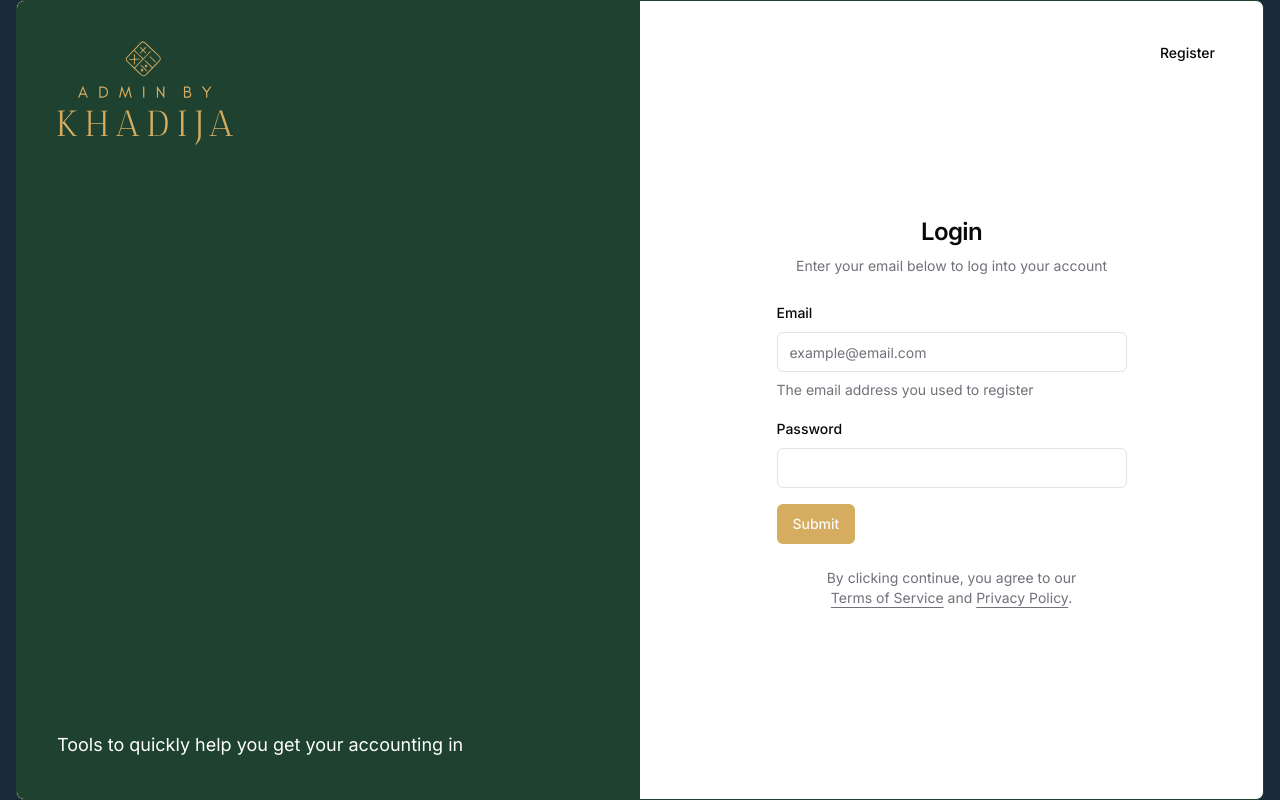
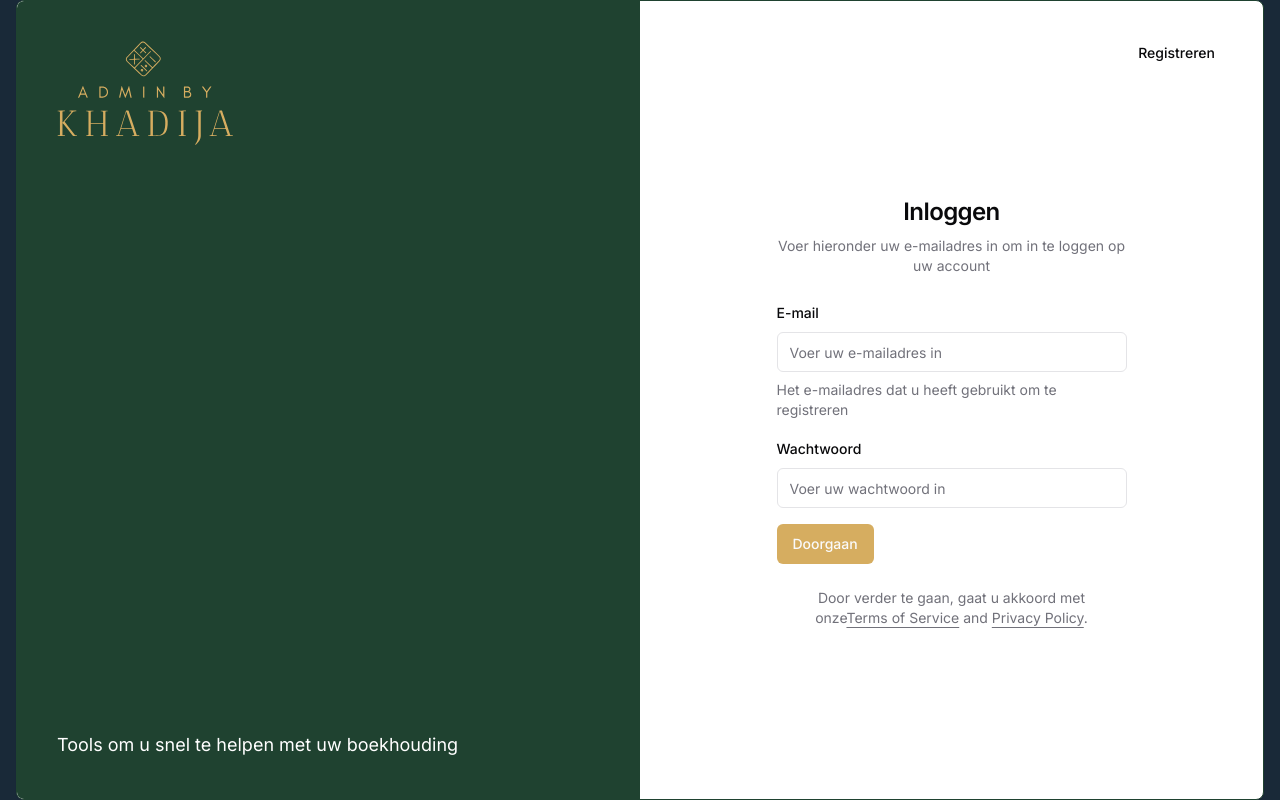
Before and after one commit to Softlio/accounting-tools, a Next.js app: page /login in a window 1280 px wide. Built offline with nearby package versions, Linux system fonts and the light colour scheme; no server answers.

Commit message:
added simple translations

```diff
--- a/package.json
+++ b/package.json
@@ -17,6 +17,7 @@
     "bcrypt": "^5.1.1",
     "class-variance-authority": "^0.7.0",
     "clsx": "^2.0.0",
+    "lodash": "^4.17.21",
     "lucide-react": "^0.294.0",
     "next": "14.0.3",
     "next-auth": "^4.24.5",
@@ -29,6 +30,7 @@
   },
   "devDependencies": {
     "@types/bcrypt": "^5.0.2",
+    "@types/lodash": "^4.14.202",
     "@types/node": "^20",
     "@types/react": "^18",
     "@types/react-dom": "^18",
--- a/src/app/(auth)/login/page.tsx
+++ b/src/app/(auth)/login/page.tsx
@@ -4,10 +4,12 @@ import { LoginForm } from "@/components/auth/LoginForm";
 import { buttonVariants } from "@/components/ui/button";
 import { Card } from "@/components/ui/card";
 import { cn } from "@/lib/utils";
+import translations from "@/translations/getTranslation";
 import { getServerSession } from "next-auth";
 import Image from "next/image";
 import Link from "next/link";
 import { redirect } from "next/navigation";
+
 
 const LoginPage = async () => {
     const session = await getServerSession(authOptions);
@@ -26,7 +28,7 @@ const LoginPage = async () => {
                         "absolute right-4 top-4 md:right-8 md:top-8"
                     )}
                 >
-                    Register
+                    {translations.login.registerButton}
                 </Link>
                 <div className="relative hidden h-full flex-col bg-muted p-10 text-white dark:border-r lg:flex">
                     <div className="absolute inset-0 bg-theme-primary" />
@@ -36,7 +38,7 @@ const LoginPage = async () => {
                     <div className="relative z-20 mt-auto">
                         <blockquote className="space-y-2">
                             <p className="text-lg">
-                                Tools to quickly help you get your accounting in
+                                {translations.login.slogan}
                             </p>
                         </blockquote>
                     </div>
@@ -48,28 +50,28 @@ const LoginPage = async () => {
                         </div>
                         <div className="flex flex-col space-y-2 text-center">
                             <h1 className="text-2xl font-semibold tracking-tight">
-                                Login
+                                {translations.login.title}
                             </h1>
                             <p className="text-sm text-muted-foreground">
-                                Enter your email below to log into your account
+                                {translations.login.description}
                             </p>
                         </div>
                         <LoginAlert />
                         <LoginForm />
                         <p className="px-8 text-center text-sm text-muted-foreground">
-                            By clicking continue, you agree to our{" "}
+                            {translations.login.agreement}
                             <Link
                                 href="/terms"
                                 className="underline underline-offset-4 hover:text-primary"
                             >
-                                Terms of Service
+                                {translations.global.terms}
                             </Link>{" "}
-                            and{" "}
+                            {translations.global.and}{" "}
                             <Link
                                 href="/privacy"
                                 className="underline underline-offset-4 hover:text-primary"
                             >
-                                Privacy Policy
+                                {translations.global.privacy}
                             </Link>
                             .
                         </p>
--- a/src/app/(auth)/logout/page.tsx
+++ b/src/app/(auth)/logout/page.tsx
@@ -1,9 +1,11 @@
 import { authOptions } from '@/app/api/auth/[...nextauth]/route';
 import LogoutButton from '@/components/auth/LogoutButton';
 import { Card, CardHeader, CardTitle, CardDescription, CardContent, CardFooter } from '@/components/ui/card';
+import translations from "@/translations/getTranslation";
 import { getServerSession } from 'next-auth';
 import Image from "next/image";
 import { redirect } from 'next/navigation';
+
 
 const LogoutPage = async () => {
     const session = await getServerSession(authOptions);
@@ -19,8 +21,8 @@ const LogoutPage = async () => {
                     <div className='w-full flex justify-center items-center py-4'>
                         <Image src="/images/logo-gold.svg" alt="Admin by Khadija" width={176} height={104} />
                     </div>
-                    <CardTitle className='text-center'>Logout</CardTitle>
-                    <CardDescription className='text-center'>Are you sure you want to logout</CardDescription>
+                    <CardTitle className='text-center'>{translations.logout.title}</CardTitle>
+                    <CardDescription className='text-center'>{translations.logout.description}</CardDescription>
                 </CardHeader>
                 <CardContent>
                     <LogoutButton />
--- a/src/app/api/route.ts
+++ /dev/null
@@ -1,15 +0,0 @@
-import { getServerSession } from "next-auth/next";
-import { NextResponse } from "next/server";
-import { authOptions } from "./auth/[...nextauth]/route";
-
-export async function GET(request: Request) {
-  const session = await getServerSession(authOptions);
-
-  if (!session) {
-    return new NextResponse(JSON.stringify({ error: "unauthorized" }), {
-      status: 401,
-    });
-  }
-
-  return NextResponse.json({ authenticated: !!session });
-}
--- a/src/app/layout.tsx
+++ b/src/app/layout.tsx
@@ -3,15 +3,18 @@ import "@/styles/globals.css";
 import { Inter } from "next/font/google";
 import { cn } from "@/lib/utils";
 import { AuthProvider } from "@/context/AuthProvider";
+import translations from "@/translations/getTranslation";
 
 export const inter = Inter({
   subsets: ["latin"],
   variable: "--font-sans",
 });
 
+
+
 export const metadata: Metadata = {
-  title: "Accounting tools",
-  description: "Accounting tools for small businesses",
+  title: translations.layout.metadata.title,
+  description: translations.layout.metadata.description,
 };
 
 export default function RootLayout({
--- a/src/components/auth/LoginForm.tsx
+++ b/src/components/auth/LoginForm.tsx
@@ -15,10 +15,11 @@ import {
     FormMessage,
 } from "@/components/ui/form"
 import { signIn } from "next-auth/react"
+import translations from "@/translations/getTranslation";
 
 const formSchema = z.object({
     email: z.string().email(),
-    password: z.string().min(2, "Password must be at least 2 characters"),
+    password: z.string().min(2, translations.login.form.passwordError),
 })
 
 export const LoginForm = () => {
@@ -45,12 +46,12 @@ export const LoginForm = () => {
                 name="email"
                 render={({ field }) => (
                     <FormItem>
-                        <FormLabel>Email</FormLabel>
+                        <FormLabel>{translations.login.form.email}</FormLabel>
                         <FormControl>
-                            <Input placeholder="example@email.com" {...field} />
+                            <Input placeholder={translations.login.form.emailPlaceholder} {...field} />
                         </FormControl>
                         <FormDescription>
-                            The email address you used to register
+                            {translations.login.form.emailDescription}
                         </FormDescription>
                         <FormMessage />
                     </FormItem>
@@ -61,15 +62,15 @@ export const LoginForm = () => {
                 name="password"
                 render={({ field }) => (
                     <FormItem>
-                        <FormLabel>Password</FormLabel>
+                        <FormLabel>{translations.login.form.password}</FormLabel>
                         <FormControl>
-                            <Input type="password" {...field} />
+                            <Input type="password" placeholder={translations.login.form.passwordPlaceholder} {...field} />
                         </FormControl>
                         <FormMessage />
                     </FormItem>
                 )}
             />
-            <Button type="submit" className="bg-theme-secondary">Submit</Button>
+            <Button type="submit" className="bg-theme-secondary">{translations.login.form.submit}</Button>
         </form>
     </Form>
 }
--- a/src/components/auth/LogoutButton.tsx
+++ b/src/components/auth/LogoutButton.tsx
@@ -2,11 +2,12 @@
 
 import { signOut } from "next-auth/react"
 import { Button } from "../ui/button"
+import translations from "@/translations/getTranslation";
 
 const LogoutButton = () => {
     return (
         <Button size="lg" className="bg-theme-secondary w-full" onClick={() => signOut({ callbackUrl: "/" })}>
-            Logout
+            {translations.logout.button}
         </Button>
     )
 }
--- /dev/null
+++ b/src/translations/en.ts
@@ -0,0 +1,42 @@
+export const translations = {
+  global: {
+    and: "and",
+    terms: "Terms of Service",
+    privacy: "Privacy Policy",
+  },
+  layout: {
+    metadata: {
+      title: "Accounting tools",
+      description: "Accounting tools for small businesses",
+    },
+  },
+  login: {
+    title: "Login",
+    description: "Enter your email below to log into your account",
+    slogan: "Tools to quickly help you get your accounting in",
+    registerButton: "Register",
+    agreement: "By clicking continue, you agree to our",
+    form: {
+      email: "Email",
+      emailPlaceholder: "Enter your email",
+      emailDescription: "The email address you used to register",
+      password: "Password",
+      passwordPlaceholder: "Enter your password",
+      submit: "Continue",
+      passwordError: "Password must be at least 2 characters",
+    },
+    alert: {
+      title: "Error",
+      error: "Error logging in. Please try again.",
+    },
+  },
+  logout: {
+    title: "Logout",
+    description: "Are you sure you want to logout",
+    button: "Logout",
+  },
+  register: {
+    missingFields: "Missing fields",
+    alreadyExists: "User already exists",
+  },
+} as const;
--- /dev/null
+++ b/src/translations/getTranslation.ts
@@ -0,0 +1,18 @@
+import { translations as enTranslations } from "./en";
+import { translations as nlTranslations } from "./nl";
+
+import _ from "lodash";
+
+const getTranslation = (lang: "nl" | "en" = "nl") => {
+  if (lang == "en") {
+    return enTranslations;
+  }
+
+  if (lang == "nl") {
+    return _.merge(enTranslations, nlTranslations);
+  }
+
+  return enTranslations;
+};
+
+export default getTranslation();
--- /dev/null
+++ b/src/translations/nl.ts
@@ -0,0 +1,24 @@
+export const translations = {
+  login: {
+    title: "Inloggen",
+    description:
+      "Voer hieronder uw e-mailadres in om in te loggen op uw account",
+    slogan: "Tools om u snel te helpen met uw boekhouding",
+    registerButton: "Registreren",
+    agreement: "Door verder te gaan, gaat u akkoord met onze",
+    form: {
+      email: "E-mail",
+      emailPlaceholder: "Voer uw e-mailadres in",
+      emailDescription:
+        "Het e-mailadres dat u heeft gebruikt om te registreren",
+      password: "Wachtwoord",
+      passwordPlaceholder: "Voer uw wachtwoord in",
+      submit: "Doorgaan",
+      passwordError: "Wachtwoord moet minimaal 2 tekens lang zijn",
+    },
+    alert: {
+      title: "Fout",
+      error: "Fout bij het inloggen. Probeer het opnieuw.",
+    },
+  },
+} as const;
```
Also changed, not shown: src/app/api/auth/register/route.ts (+19 -9 lines), src/components/auth/LoginAlert.tsx (+11 -4 lines), 1 other file (tests, documents, lock files or other folders).
